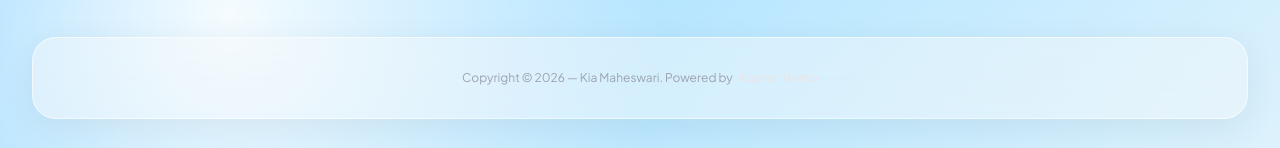
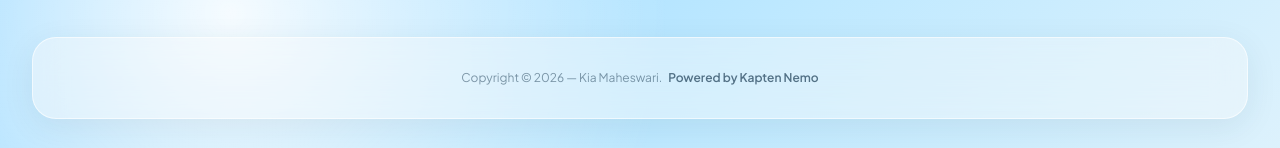
Before and after one commit to 8XPLOIT/kia, a React (Vite) app: page /#/booking/life-blueprint in a window 1280 px wide. Shown: the part 1651-1799 px from the top of the page. Built offline with nearby package versions, Linux system fonts and the light colour scheme.

Commit message:
Updated Footer.tsx

```diff
--- a/src/components/Footer.tsx
+++ b/src/components/Footer.tsx
@@ -5,17 +5,12 @@ export function Footer() {
     <footer className="relative z-10 mt-20 px-4 sm:px-6 lg:px-8 pb-8">
   <div className="max-w-7xl mx-auto">
     <div className="glass-card p-6 sm:p-8 rounded-3xl text-center">
-      {/* Menambahkan flex-wrap agar tidak berantakan di layar HP yang sangat kecil */}
-      <p className="font-body text-xs text-gray-400 flex flex-wrap items-center justify-center gap-1.5">
-        Copyright © 2026 — Kia Maheswari. Powered by
-        <a
-          href="https://8xploit.github.io/cv"
+      <p className="font-body text-xs text-nusantara-deep/50 flex items-center justify-center gap-1.5">
+        Copyright © 2026 — Kia Maheswari.
+        <a href="https://8xploit.github.io/cv"
           target="_blank"
           rel="noopener noreferrer"
-          /* Menyesuaikan warna hover dengan tema merah/maroon baru */
-          className="font-semibold text-gray-200 hover:text-red-500 hover:underline underline-offset-4 transition-all duration-300 cursor-pointer"
-        >
-          Kapten Nemo
+          className="font-semibold text-nusantara-deep/70 hover:text-nusantara-deep transition-colors cursor-pointer"> Powered by Kapten Nemo
         </a>
       </p>
     </div>
```
